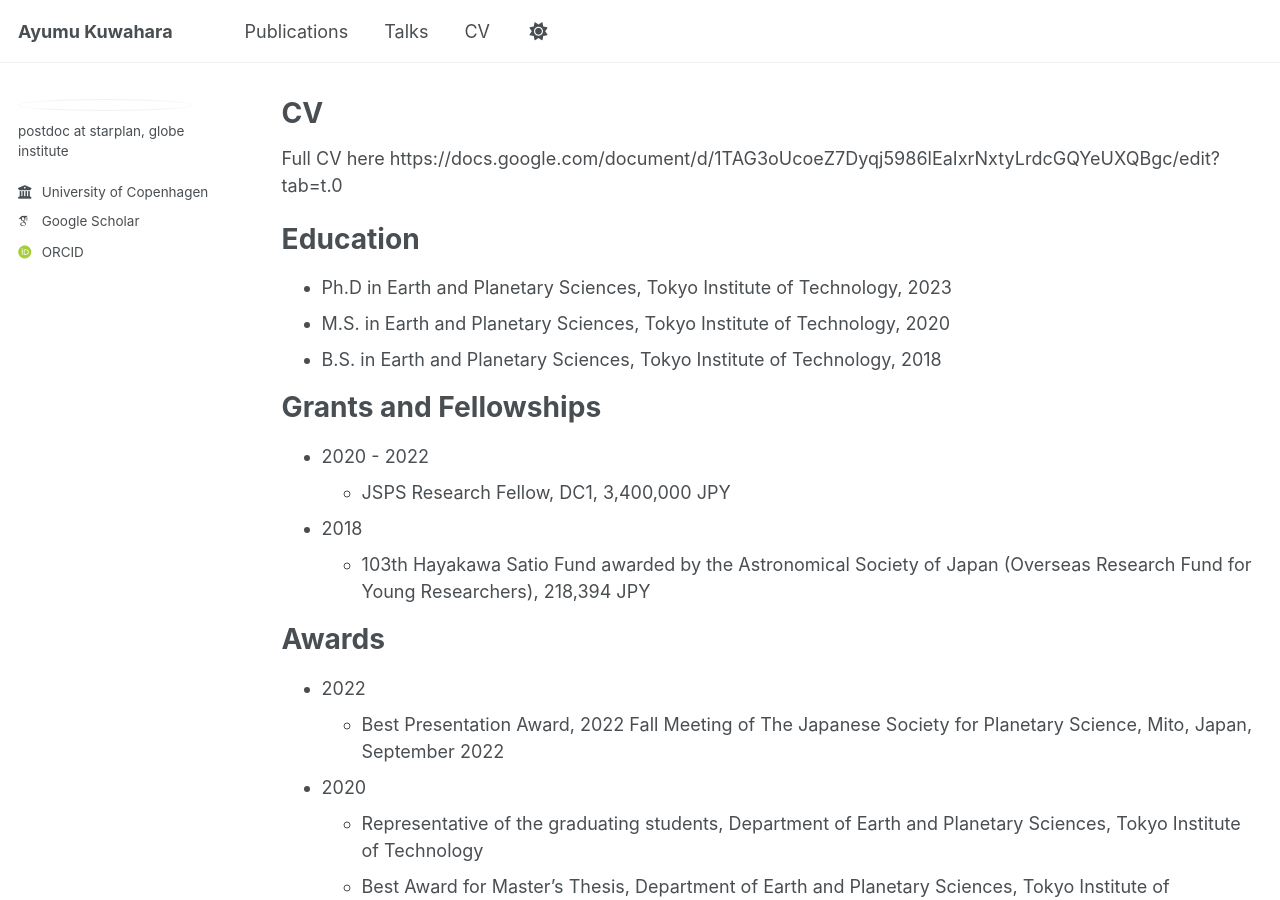
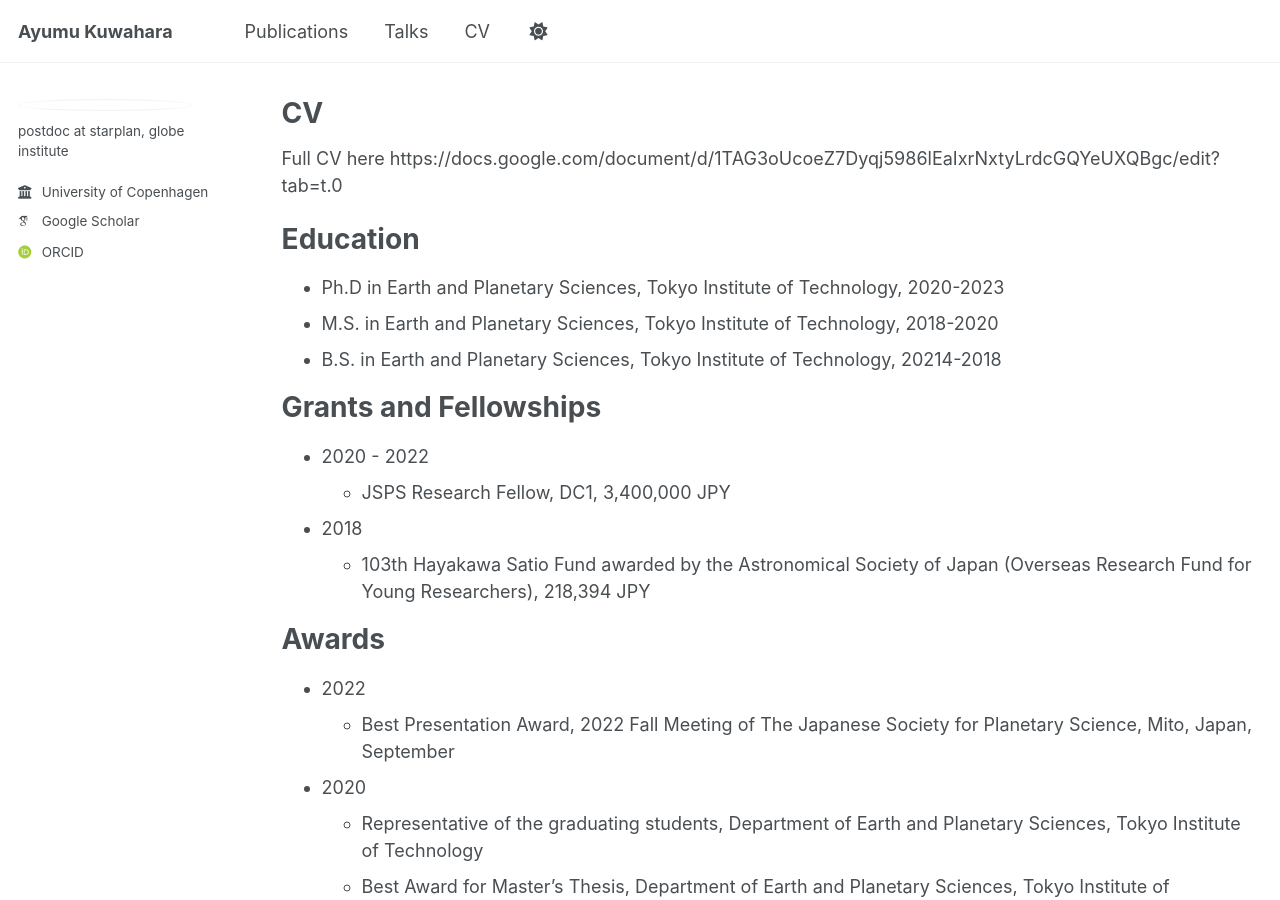
Before and after one commit to AyumuKuwahara/ayumukuwahara.github.io, a Jekyll site: the page built from _pages/cv.md, in a window 1280 px wide and 900 px high. Built offline with Jekyll 4.4.1, drawn with Linux system fonts in a browser that asks for light colours; some web fonts are replaced.

Commit message:
Update cv.md

```diff
--- a/_pages/cv.md
+++ b/_pages/cv.md
@@ -13,9 +13,9 @@ Full CV here https://docs.google.com/document/d/1TAG3oUcoeZ7Dyqj5986lEaIxrNxtyLr
 
 Education
 ======
-* Ph.D in Earth and Planetary Sciences, Tokyo Institute of Technology, 2023
-* M.S. in Earth and Planetary Sciences, Tokyo Institute of Technology, 2020
-* B.S. in Earth and Planetary Sciences, Tokyo Institute of Technology, 2018
+* Ph.D in Earth and Planetary Sciences, Tokyo Institute of Technology, 2020-2023
+* M.S. in Earth and Planetary Sciences, Tokyo Institute of Technology, 2018-2020
+* B.S. in Earth and Planetary Sciences, Tokyo Institute of Technology, 20214-2018
 
 Grants and Fellowships
 ======
@@ -27,7 +27,7 @@ Grants and Fellowships
 Awards
 ======
 * 2022
-  * Best Presentation Award, 2022 Fall Meeting of The Japanese Society for Planetary Science, Mito, Japan, September 2022
+  * Best Presentation Award, 2022 Fall Meeting of The Japanese Society for Planetary Science, Mito, Japan, September
 * 2020
   * Representative of the graduating students, Department of Earth and Planetary Sciences, Tokyo Institute of Technology
   * Best Award for Master’s Thesis, Department of Earth and Planetary Sciences, Tokyo Institute of Technology
```
